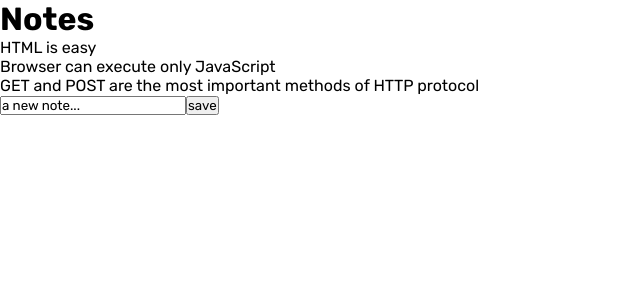
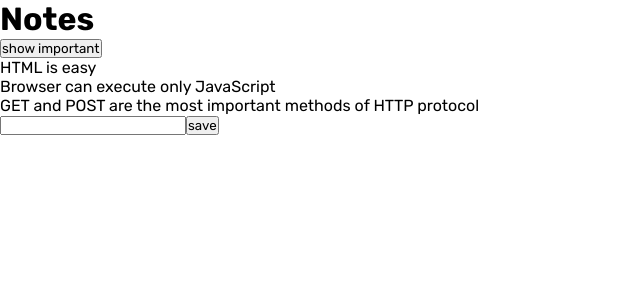
Before and after one commit to stivex001/Fullstackopen_projects, a React (Vite) app in the folder PartOne/: page / in a window 1280 px wide. Shown: the top 300 px of the page, without its empty margins (0-640 px from the left). Built offline with nearby package versions, Linux system fonts and the light colour scheme.

Commit message:
added filtering functionality

```diff
--- a/PartOne/src/App.jsx
+++ b/PartOne/src/App.jsx
@@ -3,7 +3,12 @@
 
 const App = (prop) => {
   const [notes, setNotes] = useState(prop.notes);
-  const [newNote, setNewNote] = useState("a new note...");
+  const [newNote, setNewNote] = useState("");
+  const [showAll, setShowAll] = useState(true);
+
+  const notesToShow = showAll
+    ? notes
+    : notes.filter((note) => note.important === true);
 
   const addNote = (event) => {
     event.preventDefault();
@@ -24,9 +29,15 @@
   return (
     <div>
       <h1>Notes</h1>
+      <div>
+        <button onClick={() => setShowAll(!showAll)}>
+          show {showAll ? "important" : "all"}
+        </button>
+      </div>
+
       <ul>
         <ul>
-          {notes.map((note) => (
+          {notesToShow.map((note) => (
             <Note key={note.id} note={note} />
           ))}
         </ul>
```
